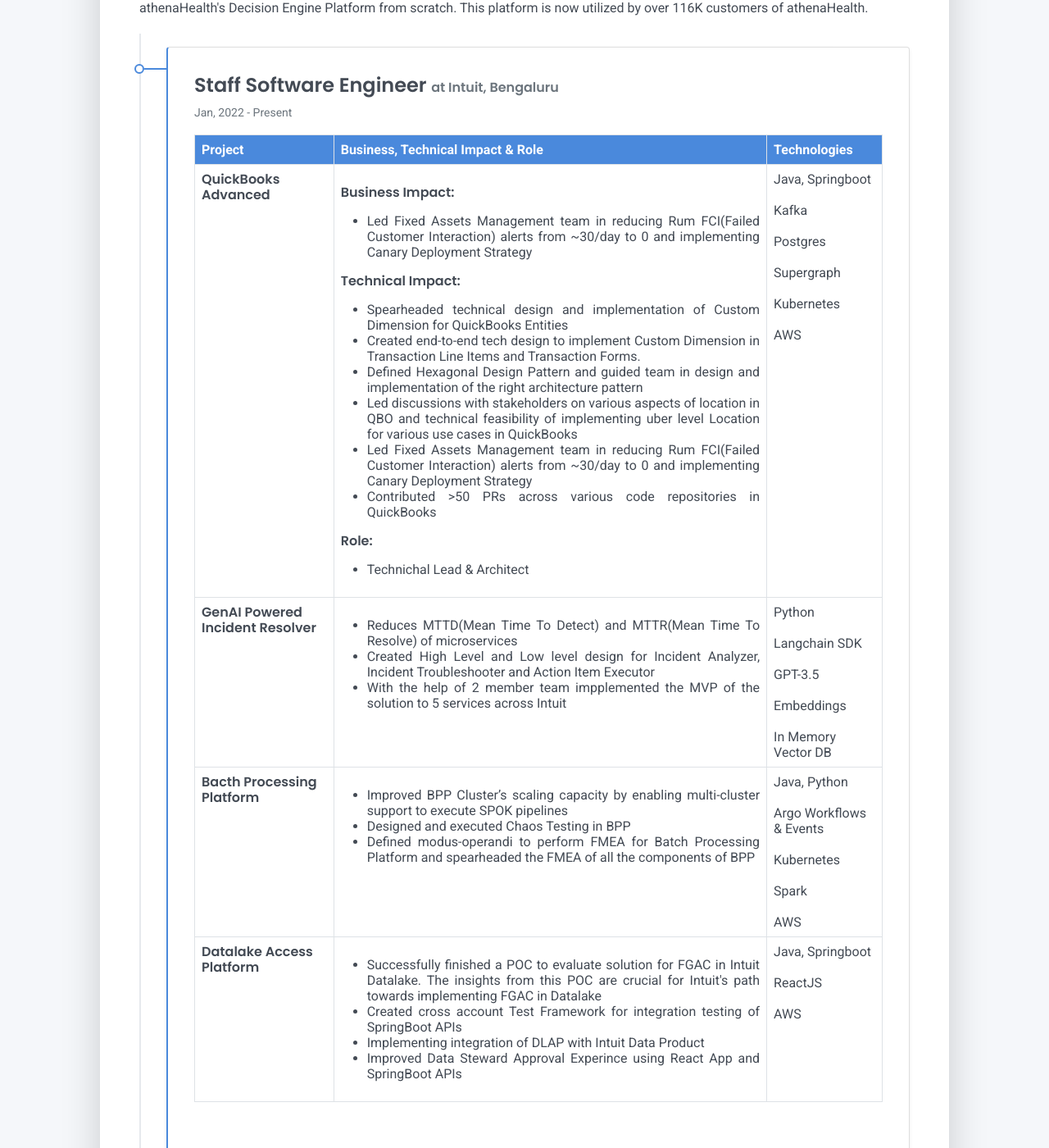
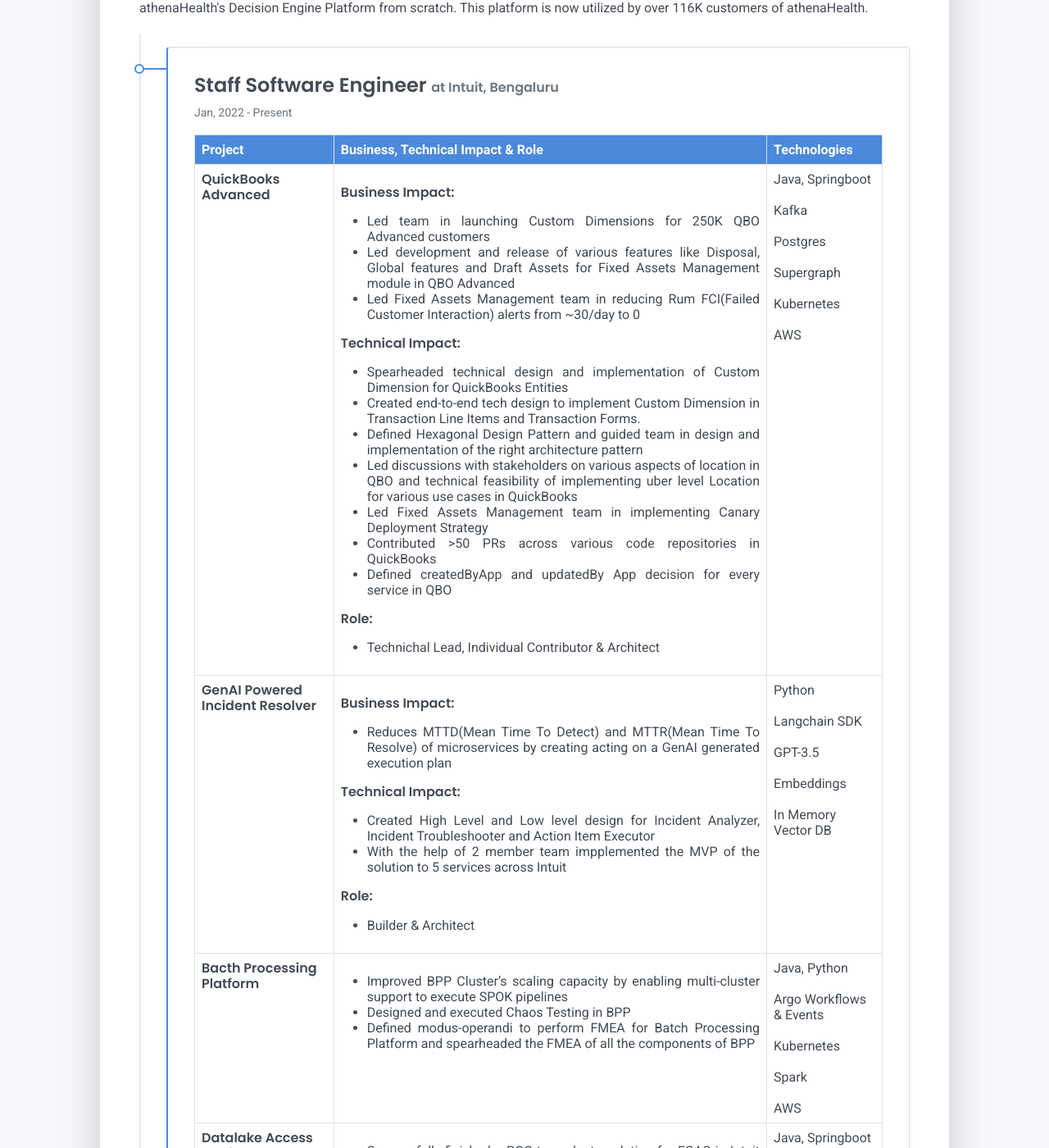
Before and after one commit to anandkshitiz/anandkshitiz.github.io, a Jekyll site: the page built from tabs/about.md, in a window 1280 px wide and 1400 px high, scrolled down 1913 px. Shown: the whole window at 82% size. Built offline with Jekyll 4.4.1, drawn with Linux system fonts in a browser that asks for light colours.

Commit message:
modified skills

```diff
--- a/tabs/about/content/work-experience-section.html
+++ b/tabs/about/content/work-experience-section.html
@@ -23,14 +23,18 @@
                     </thead>
                     <tbody>
                         <tr>
-                            <td><div class="h6">QuickBooks Advanced</div></td>
+                            <td>
+                                <div class="h6">QuickBooks Advanced</div>
+                            </td>
                             <td>
                                 <p style="text-align: justify">
                                 <div class="h6">Business Impact:</div>
                                 <ul style="text-align: justify">
+                                    <li> Led team in launching Custom Dimensions for 250K QBO Advanced customers</li>
+                                    <li> Led development and release of various features like Disposal, Global features
+                                        and Draft Assets for Fixed Assets Management module in QBO Advanced</li>
                                     <li> Led Fixed Assets Management team in reducing Rum FCI(Failed Customer
-                                        Interaction) alerts from ~30/day to 0 and implementing
-                                        Canary Deployment Strategy</li>
+                                        Interaction) alerts from ~30/day to 0 </li>
                                 </ul>
                                 </p>
                                 <p style="text-align: justify">
@@ -46,16 +50,16 @@
                                     <li> Led discussions with stakeholders on various aspects of location in QBO and
                                         technical feasibility of implementing uber level Location for various use cases
                                         in QuickBooks</li>
-                                    <li> Led Fixed Assets Management team in reducing Rum FCI(Failed Customer
-                                        Interaction) alerts from ~30/day to 0 and implementing
-                                        Canary Deployment Strategy</li>
+                                    <li> Led Fixed Assets Management team in implementing Canary Deployment Strategy
+                                    </li>
                                     <li> Contributed >50 PRs across various code repositories in QuickBooks</li>
+                                    <li>Defined createdByApp and updatedBy App decision for every service in QBO</li>
                                 </ul>
                                 </p>
                                 <p style="text-align: justify">
                                 <div class="h6">Role:</div>
                                 <ul style="text-align: justify">
-                                    <li>Technichal Lead & Architect</li>
+                                    <li>Technichal Lead, Individual Contributor & Architect</li>
                                 </ul>
                                 </p>
                             </td>
@@ -72,16 +76,30 @@
                                 AWS</td>
                         </tr>
                         <tr>
-                            <td><div class="h6">GenAI Powered Incident Resolver</div></td>
+                            <td>
+                                <div class="h6">GenAI Powered Incident Resolver</div>
+                            </td>
                             <td>
                                 <p style="text-align: justify">
+                                <div class="h6">Business Impact:</div>
                                 <ul style="text-align: justify">
                                     <li>Reduces MTTD(Mean Time To Detect) and MTTR(Mean Time To Resolve) of
-                                        microservices</li>
+                                        microservices by creating acting on a GenAI generated execution plan </li>
+                                </ul>
+                                </p>
+                                <p style="text-align: justify">
+                                <div class="h6">Technical Impact:</div>
+                                <ul style="text-align: justify">
                                     <li>Created High Level and Low level design for Incident Analyzer, Incident
                                         Troubleshooter and Action Item Executor </li>
                                     <li>With the help of 2 member team impplemented the MVP of the solution to 5
                                         services across Intuit</li>
+                                </ul>
+                                </p>
+                                <p style="text-align: justify">
+                                <div class="h6">Role:</div>
+                                <ul style="text-align: justify">
+                                    <li>Builder & Architect</li>
                                 </ul>
                                 </p>
                             </td>
@@ -97,7 +115,9 @@
                             </td>
                         </tr>
                         <tr>
-                            <td><div class="h6">Bacth Processing Platform</div></td>
+                            <td>
+                                <div class="h6">Bacth Processing Platform</div>
+                            </td>
                             <td>
                                 <p style="text-align: justify">
                                 <ul style="text-align: justify">
@@ -120,7 +140,9 @@
                                 AWS</td>
                         </tr>
                         <tr>
-                            <td><div class="h6">Datalake Access Platform</div></td>
+                            <td>
+                                <div class="h6">Datalake Access Platform</div>
+                            </td>
                             <td>
                                 <p style="text-align: justify">
                                 <ul style="text-align: justify">
```
